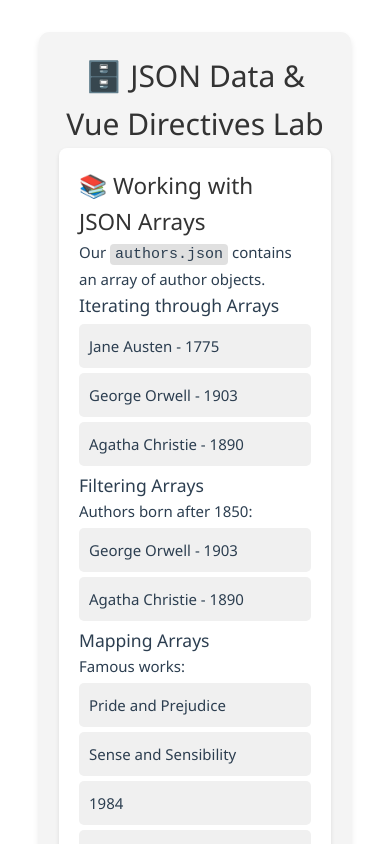
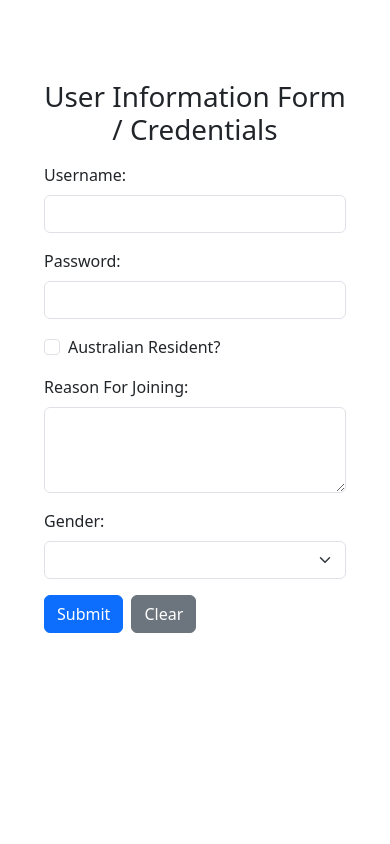
Before and after one commit to shua0179-svg/FIT5032_2026_Shenzhi_Huang_36668206, a Vue app: page / in a window 390 px wide. Shown: the top 844 px of the page. Built offline with nearby package versions, Linux system fonts and the light colour scheme; the HTML template or start-up script is replaced by a standard one.

Commit message:
Add responsive Bootstrap user information form

```diff
--- a/package.json
+++ b/package.json
@@ -15,6 +15,7 @@
     "format": "oxfmt src/"
   },
   "dependencies": {
+    "bootstrap": "^5.3.8",
     "vue": "^3.5.38",
     "vue-router": "^5.1.0"
   },
--- a/src/App.vue
+++ b/src/App.vue
@@ -1,7 +1,9 @@
 <script setup>
-import JSON from './components/JSON.vue'
+import Form from './components/Form.vue'
+// import JSON from './components/JSON.vue'
 </script>
 
 <template>
-  <JSON />
+  <Form />
+  <!-- <JSON /> -->
 </template>
--- /dev/null
+++ b/src/components/Form.vue
@@ -0,0 +1,141 @@
+<script setup>
+import { ref } from 'vue'
+
+const formData = ref({
+  username: '',
+  password: '',
+  isAustralian: false,
+  reason: '',
+  gender: '',
+})
+
+const submittedCards = ref([])
+
+const submitForm = () => {
+  submittedCards.value.push({
+    ...formData.value,
+  })
+}
+
+// Clear 按钮：清空输入内容，但保留已经提交的 Card
+const clearForm = () => {
+  formData.value = {
+    username: '',
+    password: '',
+    isAustralian: false,
+    reason: '',
+    gender: '',
+  }
+}
+</script>
+
+<template>
+  <div class="container mt-5">
+    <div class="row">
+      <div class="col-sm-8 offset-sm-2">
+        <h1 class="text-center mb-3">User Information Form / Credentials</h1>
+
+        <form @submit.prevent="submitForm">
+          <div class="mb-3">
+            <label for="username" class="form-label">Username:</label>
+            <input
+              id="username"
+              v-model="formData.username"
+              type="text"
+              class="form-control"
+            />
+          </div>
+
+          <div class="mb-3">
+            <label for="password" class="form-label">Password:</label>
+            <input
+              id="password"
+              v-model="formData.password"
+              type="password"
+              class="form-control"
+            />
+          </div>
+
+          <div class="mb-3 form-check">
+            <input
+              id="isAustralian"
+              v-model="formData.isAustralian"
+              type="checkbox"
+              class="form-check-input"
+            />
+            <label for="isAustralian" class="form-check-label">
+              Australian Resident?
+            </label>
+          </div>
+
+          <div class="mb-3">
+            <label for="reason" class="form-label">Reason For Joining:</label>
+            <textarea
+              id="reason"
+              v-model="formData.reason"
+              rows="3"
+              class="form-control"
+            ></textarea>
+          </div>
+
+          <div class="mb-3">
+            <label for="gender" class="form-label">Gender:</label>
+            <select id="gender" v-model="formData.gender" class="form-select">
+              <option value="female">Female</option>
+              <option value="male">Male</option>
+              <option value="other">Other</option>
+            </select>
+          </div>
+
+          <button type="submit" class="btn btn-primary me-2">Submit</button>
+          <button type="button" class="btn btn-secondary" @click="clearForm">
+            Clear
+          </button>
+        </form>
+        <div class="row mt-5" v-if="submittedCards.length">
+  <div class="d-flex flex-wrap justify-content-start">
+    <div
+      v-for="(card, index) in submittedCards"
+      :key="index"
+      class="card m-2"
+      style="width: 18rem"
+    >
+      <div class="card-header">
+        User Information
+      </div>
+
+      <ul class="list-group list-group-flush">
+        <li class="list-group-item">Username: {{ card.username }}</li>
+        <li class="list-group-item">Password: {{ card.password }}</li>
+        <li class="list-group-item">
+          Australian Resident: {{ card.isAustralian ? 'Yes' : 'No' }}
+        </li>
+        <li class="list-group-item">Gender: {{ card.gender }}</li>
+        <li class="list-group-item">Reason: {{ card.reason }}</li>
+      </ul>
+    </div>
+  </div>
+</div>
+      </div>
+    </div>
+  </div>
+</template>
+
+<style scoped>
+.card {
+  border: 1px solid #ccc;
+  border-radius: 10px;
+  box-shadow: 0 2px 4px rgba(0, 0, 0, 0.1);
+}
+
+.card-header {
+  background-color: #275fda;
+  color: white;
+  padding: 10px;
+  border-radius: 10px 10px 0 0;
+}
+
+.list-group-item {
+  padding: 10px;
+}
+</style>
--- a/src/main.ts
+++ b/src/main.ts
@@ -1,4 +1,6 @@
 import './assets/main.css'
+// import './style.css'
+import 'bootstrap/dist/css/bootstrap.min.css'
 
 import { createApp } from 'vue'
 import App from './App.vue'
--- /dev/null
+++ b/src/style.css
@@ -0,0 +1,27 @@
+/* Tag selectors */
+h1 {
+  text-align: center;
+  margin-top: 20px;
+  text-shadow: 4px 4px 8px rgba(0, 0, 0, 0.5);
+}
+
+/* Class selectors */
+.form {
+  text-align: center;
+  margin-top: 50px;
+}
+
+/* ID selectors */
+#username:focus,
+#password:focus,
+#isAustralian:focus,
+#reason:focus,
+#gender:focus {
+  border: 4px solid #ff6347;
+  background-color: #ffebe8;
+}
+
+/* Attribute selectors */
+select[id="gender"] {
+  background-color: #d3d3d3;
+}
```
Also changed, not shown: 1 other file (tests, documents, lock files or other folders).
